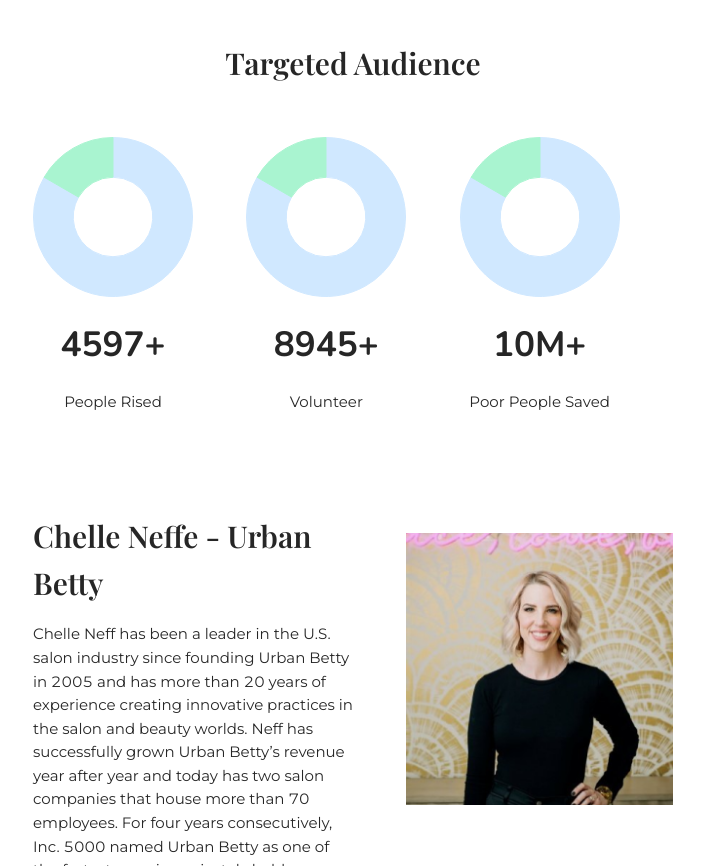
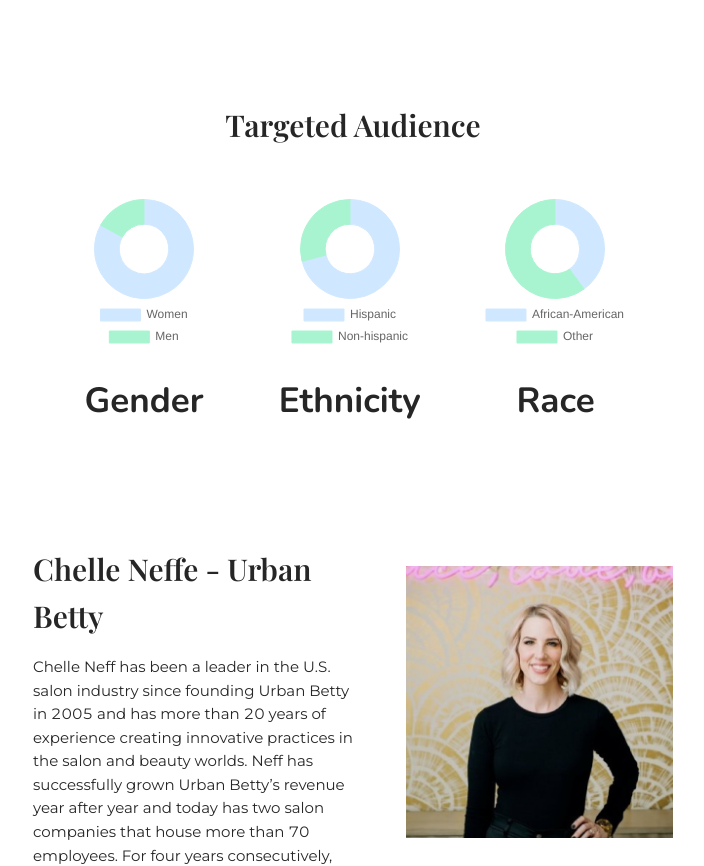
Before and after one commit to tpeo/BiGAustin, a React (Create React App) app: page /ourimpact in a window 1280 px wide. Shown: the part 1080-1946 px from the top of the page, without its empty margins (287-991 px from the left). Built offline with nearby package versions, Linux system fonts and the light colour scheme; a web font is replaced by a local one.

Commit message:
our impact page added correct data, axis labeling

```diff
--- a/src/components/pages/Impact.js
+++ b/src/components/pages/Impact.js
@@ -17,14 +17,56 @@
 } from 'chart.js';
 import { Bar } from 'react-chartjs-2';
 
-export const data = {
-  labels: ['Blue', 'Green'],
+export const dataGender =  {
+  labels: ['Women', 'Men'],
   animation: {
     animateScale: true
   },
   datasets: [
     {
-      data: [75, 15],
+      data: [83, 17],
+      backgroundColor: [
+        '#D0E8FF',
+        '#A9F4D0',
+      ],
+      borderColor: [
+        '#D0E8FF',
+        '#A9F4D0',
+      ],
+      borderWidth: 1,
+    },
+  ],
+};
+
+export const dataRace =  {
+  labels: ['African-American', 'Other'],
+  animation: {
+    animateScale: true
+  },
+  datasets: [
+    {
+      data: [40, 60],
+      backgroundColor: [
+        '#D0E8FF',
+        '#A9F4D0',
+      ],
+      borderColor: [
+        '#D0E8FF',
+        '#A9F4D0',
+      ],
+      borderWidth: 1,
+    },
+  ],
+};
+
+export const dataEthnicity =  {
+  labels: ['Hispanic', 'Non-hispanic'],
+  animation: {
+    animateScale: true
+  },
+  datasets: [
+    {
+      data: [71, 29],
       backgroundColor: [
         '#D0E8FF',
         '#A9F4D0',
@@ -46,11 +88,15 @@
 },
   plugins: {
       legend: {
-          display: false
+          display: true,
+          position: 'bottom',
+          maxHeight: 100
       },
   },
   cutout: "50%"
 }
+
+const labels = ["Annual Education Hours", "Total Consulting Hours", "Annual Clients Served"]
 
 export const optionsBar = {
   animation: {
@@ -72,7 +118,9 @@
     y: {
       ticks: {
         tickWidth: 10,
-        display: false,
+        callback: function(value, index, ticks) {
+          return labels[value];
+        }
       },
       grid: {
         lineWidth: 0
@@ -91,20 +139,18 @@
       display:false,
     },
     title: {
-      display: true,
+      display: false,
       text: 'Demographical Description',
     },
   },
 };
 
-const labels = ['Education', 'Clients', 'Consulting'];
-
 export const dataBar = {
-  labels: ["Education", "Clients", "Consulting"],
+  labels: ["Annual Education Hours", "Total Consulting Hours", "Annual Clients Served"],
   datasets: [
     {
-      labels: ["Education", "Clients", "Consulting"],
-      data: [2,10,7],
+      labels: ["Annual Education Hours", "Total Consulting Hours", "Annual Clients Served"],
+      data: [5343,5092,4212],
       borderColor: '#88BEB7',
       backgroundColor: '#88BEB7',
     }
@@ -118,6 +164,7 @@
             <NavBar/>
         </div>
         <div style = {{marginTop:100, marginBottom: 100, textAlign:"center"}}>
+        <h2> Demographical Description </h2>
          <Col span={12} offset={6}>
           <Bar options={optionsBar} data={dataBar} />
          </Col>
@@ -125,20 +172,18 @@
 
         <div style = {{marginTop:100, marginBottom: 100, textAlign:"center"}}>
             <h2> Targeted Audience </h2>
-            <Row style = {{textAlign:"center", marginTop:50}}>
+            <Row style = {{textAlign:"center", marginTop:50, marginLeft: 45}}>
                 <Col span={3} offset={6} >
-                    <Doughnut data={data} options={options}/>
-                    <h3>4597+</h3>
-                    <body>People Rised</body>
+                    <Doughnut data={dataGender} options={options}/>
+                    <h3>Gender</h3>
                 </Col>
                 <Col span={3} offset={1}>
-                    <Doughnut data={data} options={options}/>
-                    <h3>8945+</h3>
-                    <body>Volunteer</body></Col>
+                    <Doughnut data={dataEthnicity} options={options}/>
+                    <h3>Ethnicity</h3>
+                </Col>
                 <Col span={3} offset={1}>
-                    <Doughnut data={data} options={options}/>
-                    <h3>10M+</h3>
-                    <body>Poor People Saved</body>
+                    <Doughnut data={dataRace} options={options}/>
+                    <h3>Race</h3>
                 </Col>
             </Row>
       </div>
```
